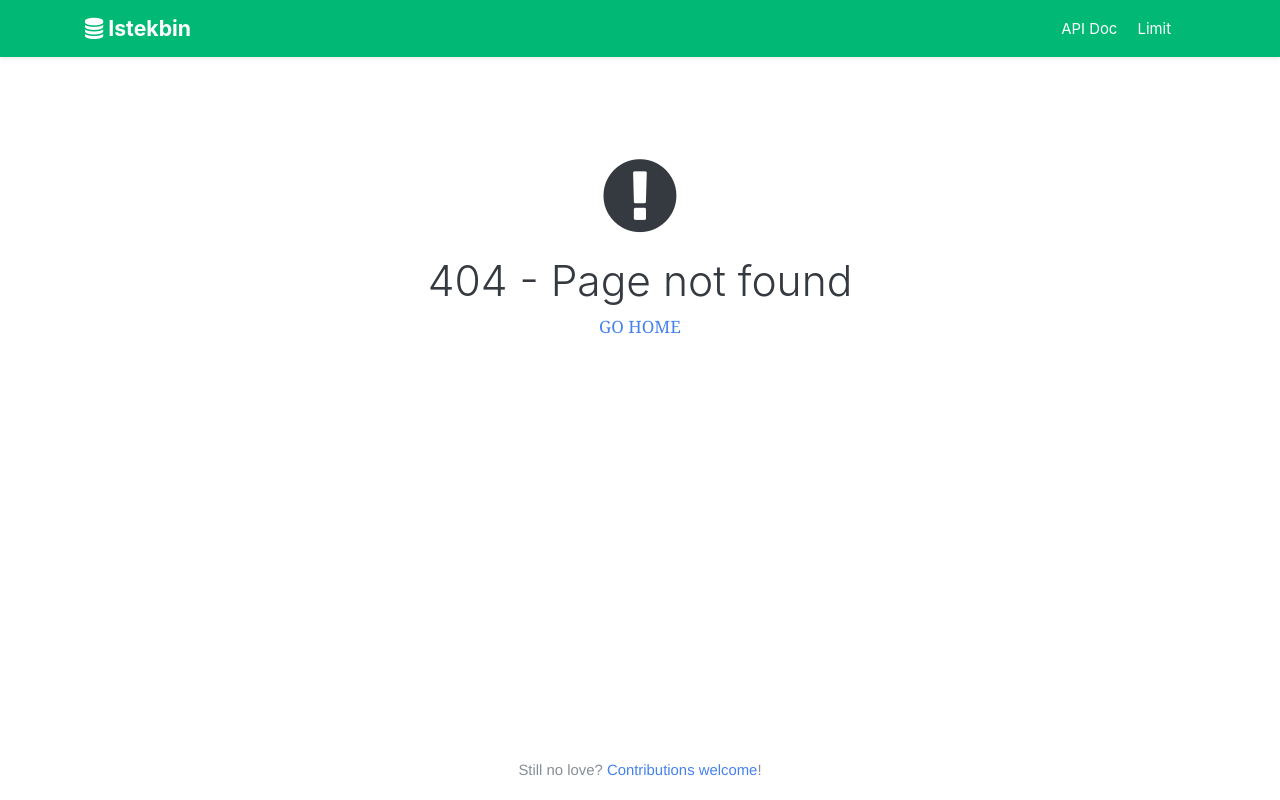
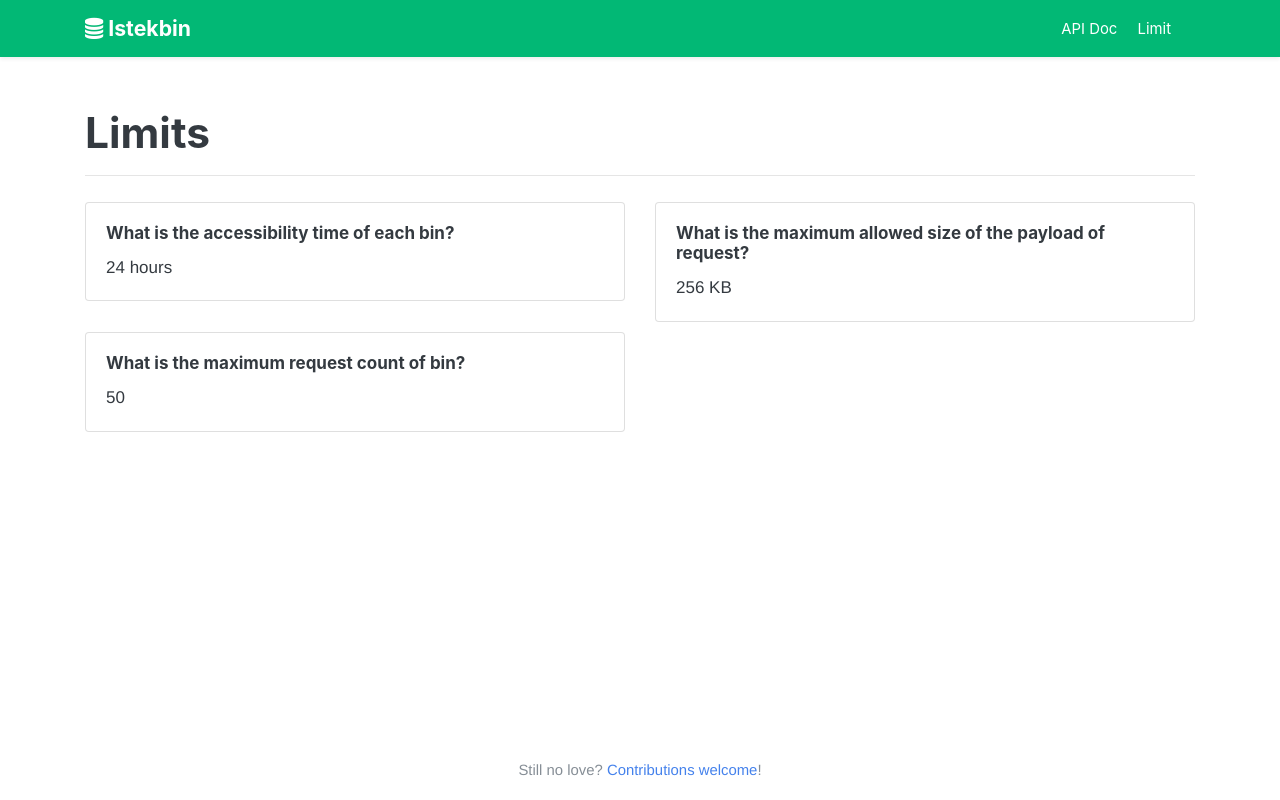
Before and after one commit to BatuhanKucukali/istekbin-frontend, a Vue app: page /limits in a window 1280 px wide. Before the commit this address had no page. Built offline with nearby package versions, Linux system fonts and the light colour scheme; what vue-clipboard2, vue-highlightjs, vue-moment, vue-toasted would draw is missing.

Commit message:
Added limit components.

```diff
--- a/src/App.vue
+++ b/src/App.vue
@@ -94,4 +94,8 @@
         font-family: "Helvetica Neue" !important;
     }
 
+    .faq-item {
+        margin-top: 10px;
+    }
+
 </style>
--- /dev/null
+++ b/src/components/Limit.vue
@@ -0,0 +1,48 @@
+<template>
+    <main role="main" class="container request-main page">
+        <div class="row">
+            <div class="col-md-12">
+                <h1>Limits</h1>
+                <hr>
+
+                <div class="row">
+
+                    <div class="col-sm-6">
+                        <div class="card faq-item">
+                            <div class="card-body">
+                                <h6 class="card-title">What is the accessibility time of each bin?</h6>
+                                <p class="card-text">24 hours</p>
+                            </div>
+                        </div>
+                    </div>
+
+                    <div class="col-sm-6">
+                        <div class="card faq-item">
+                            <div class="card-body">
+                                <h6 class="card-title">What is the maximum allowed size of the payload of request?</h6>
+                                <p class="card-text">256 KB</p>
+                            </div>
+                        </div>
+                    </div>
+
+                    <div class="col-sm-6">
+                        <div class="card faq-item">
+                            <div class="card-body">
+                                <h6 class="card-title">What is the maximum request count of bin?</h6>
+                                <p class="card-text">50</p>
+                            </div>
+                        </div>
+                    </div>
+
+                </div>
+
+            </div>
+        </div>
+    </main>
+</template>
+
+<script>
+    export default {
+        name: 'Limit'
+    }
+</script>
--- a/src/main.js
+++ b/src/main.js
@@ -11,6 +11,7 @@ import VueHighlightJS from "vue-highlightjs";
 
 import 'highlight.js/styles/idea.css';
 import ApiDoc from "./components/ApiDoc";
+import Limit from "./components/Limit";
 
 Vue.use(VueRouter)
 Vue.use(Moment)
@@ -24,6 +25,7 @@ const routes = [
     {path: '/', component: Home},
     {path: '/r/:uuid', component: Request},
     {path: '/api-doc', component: ApiDoc},
+    {path: '/limits', component: Limit},
     {path: '/*', component: NotFound},
 ]
 
```
